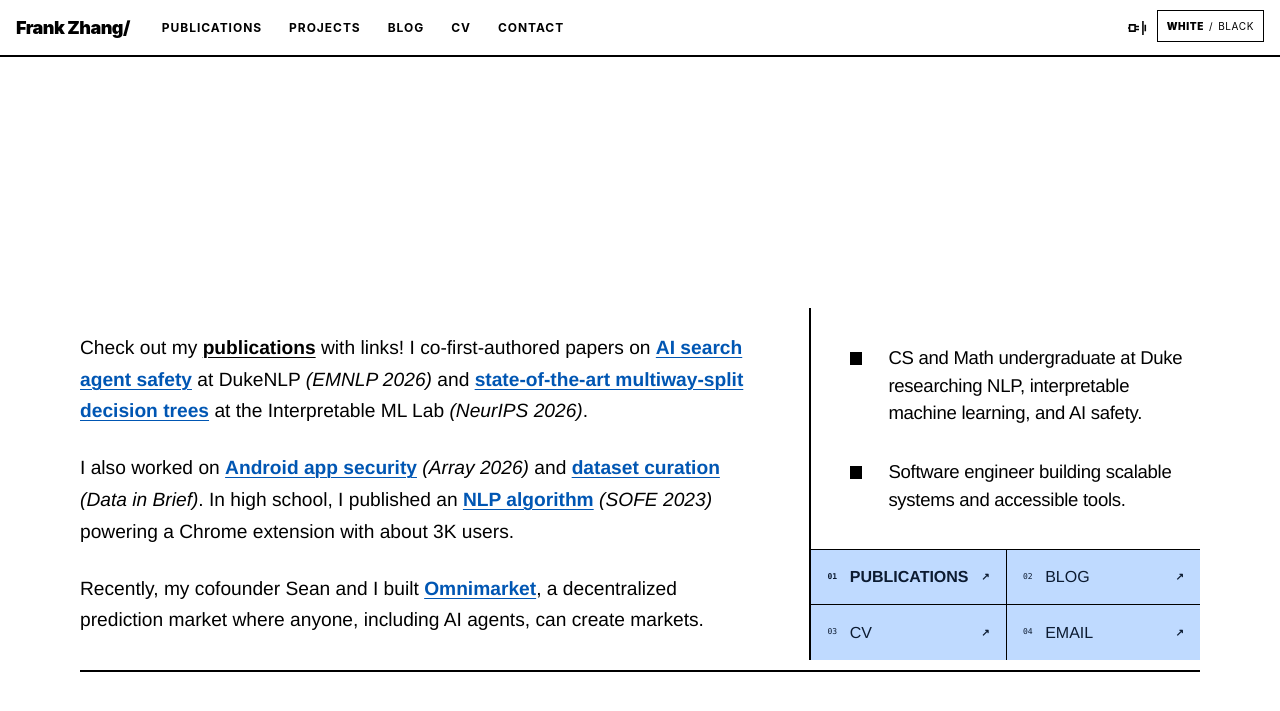
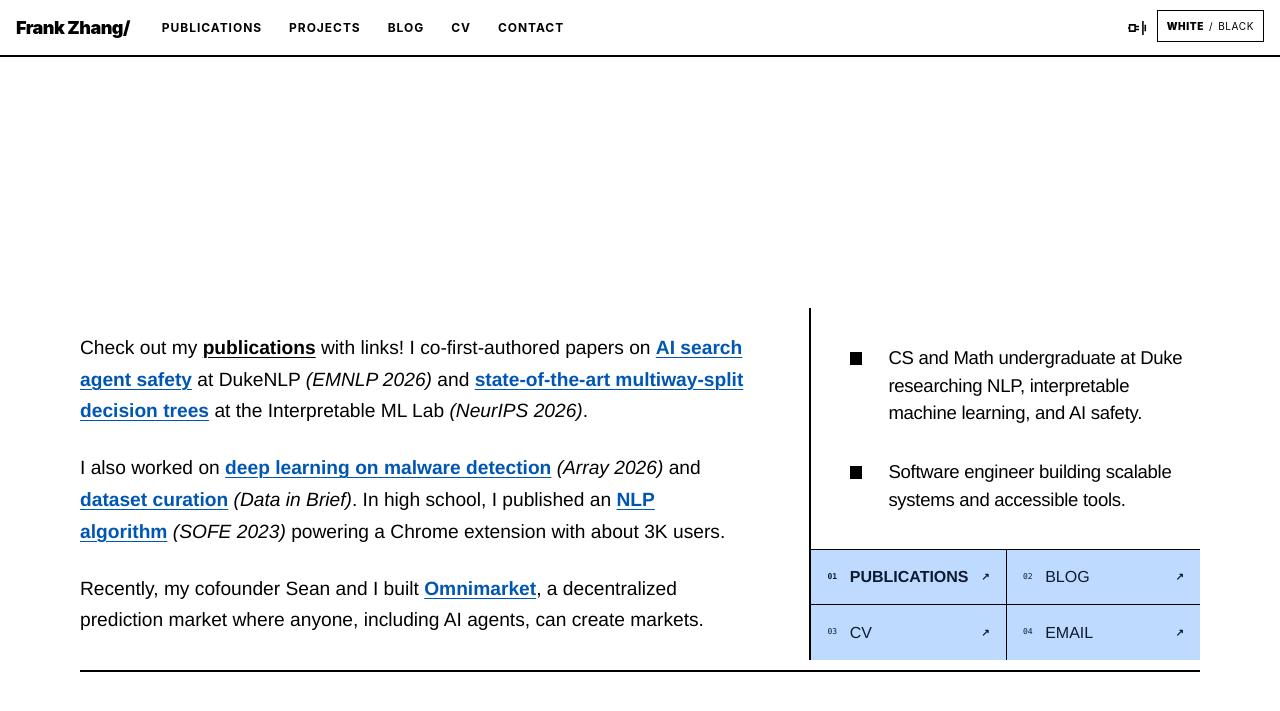
Before and after one commit to frankyzha/frankyzha.github.io, a Jekyll site: the page built from _pages/about.md, in a window 1280 px wide. Shown: the top 711 px of the page. Built offline with Jekyll 4.4.1, drawn with Linux system fonts in a browser that asks for light colours.

Commit message:
Update malware research description

```diff
--- a/_pages/about.md
+++ b/_pages/about.md
@@ -11,7 +11,7 @@ redirect_from:
 <section class="landing" aria-label="Research and projects">
   <div class="landing__research">
     <p>Check out my <a class="landing__publications-link" href="/publications/?v={{ site.github.build_revision | default: site.time | url_encode }}">publications</a> with links! I co-first-authored papers on <a href="https://arxiv.org/pdf/2608.30303">AI search agent safety</a> at DukeNLP <em>(EMNLP 2026)</em> and <a href="https://drive.google.com/file/d/174tbuSj7aHri2mQhUkjewoykkSEpWMf8/view?usp=sharing">state-of-the-art multiway-split decision trees</a> at the Interpretable ML Lab <em>(NeurIPS 2026)</em>.</p>
-    <p>I also worked on <a href="https://www.sciencedirect.com/science/article/pii/S2590005626006399">Android app security</a> <em>(Array 2026)</em> and <a href="https://doi.org/10.1016/j.dib.2026.113152">dataset curation</a> <em>(Data in Brief)</em>. In high school, I published an <a href="https://doi.org/10.5121/csit.2023.130209">NLP algorithm</a> <em>(SOFE 2023)</em> powering a Chrome extension with about 3K users.</p>
+    <p>I also worked on <a href="https://www.sciencedirect.com/science/article/pii/S2590005626006399">deep learning on malware detection</a> <em>(Array 2026)</em> and <a href="https://doi.org/10.1016/j.dib.2026.113152">dataset curation</a> <em>(Data in Brief)</em>. In high school, I published an <a href="https://doi.org/10.5121/csit.2023.130209">NLP algorithm</a> <em>(SOFE 2023)</em> powering a Chrome extension with about 3K users.</p>
     <p>Recently, my cofounder Sean and I built <a href="https://omnimarket.xyz/">Omnimarket</a>, a decentralized prediction market where anyone, including AI agents, can create markets.</p>
   </div>
 
```
